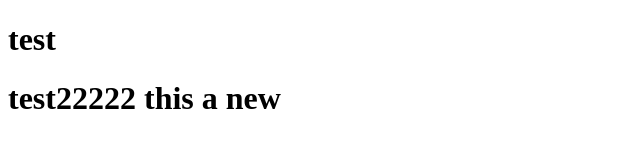
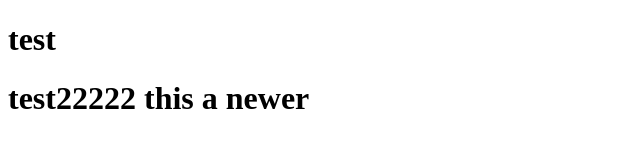
Before and after one commit to tbyers007/html-css, a plain HTML site: page index.html in a window 1280 px wide. Shown: the full height of the page, 0-640 px from the left. Drawn offline with Linux system fonts and the light colour scheme.

Commit message:
test commit 2

```diff
--- a/index.html
+++ b/index.html
@@ -9,6 +9,6 @@
 </head>
 <body>
 <h1>test</h1>
-<h1>test22222 this a new</h1>
+<h1>test22222 this a newer</h1>
 </body>
 </html>
```
